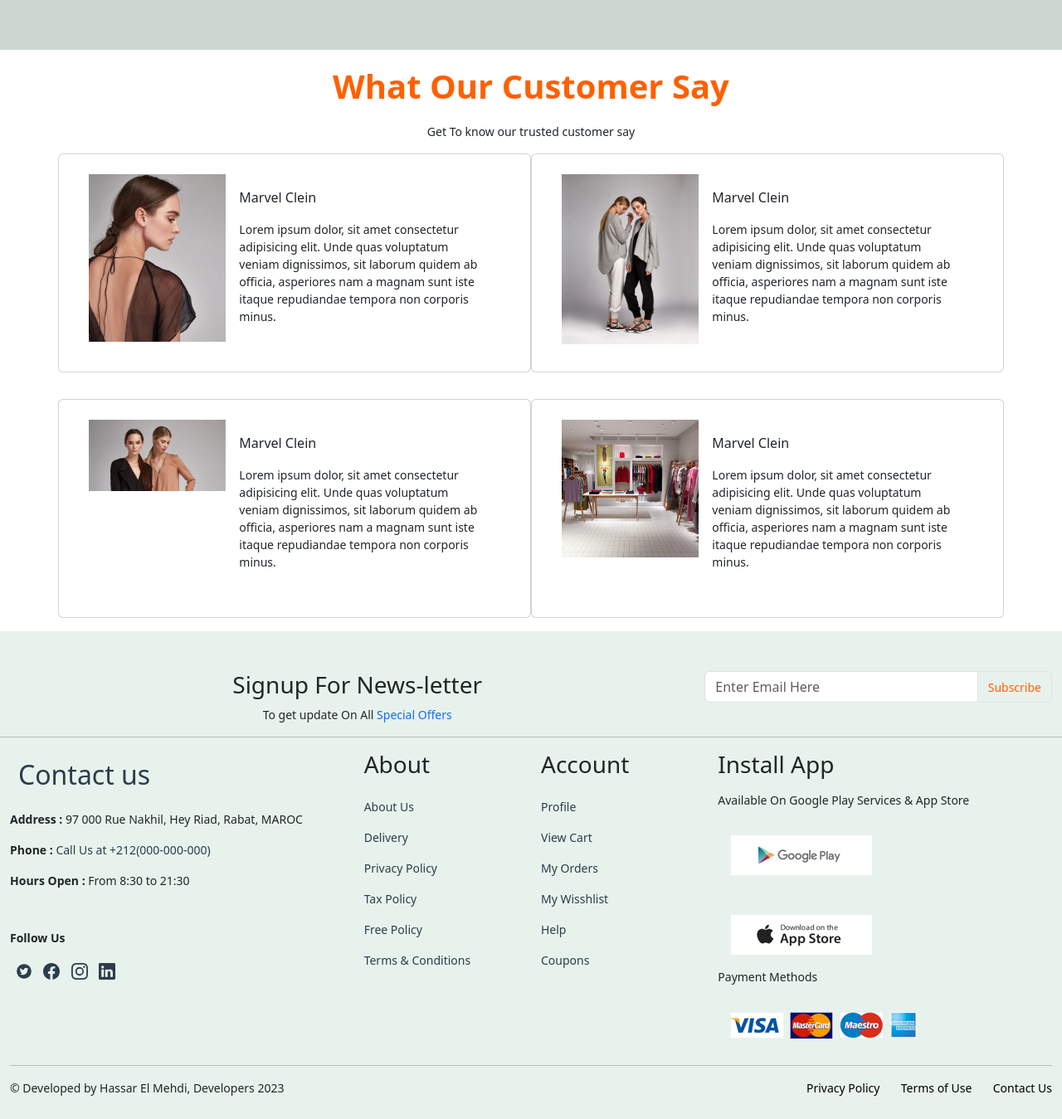
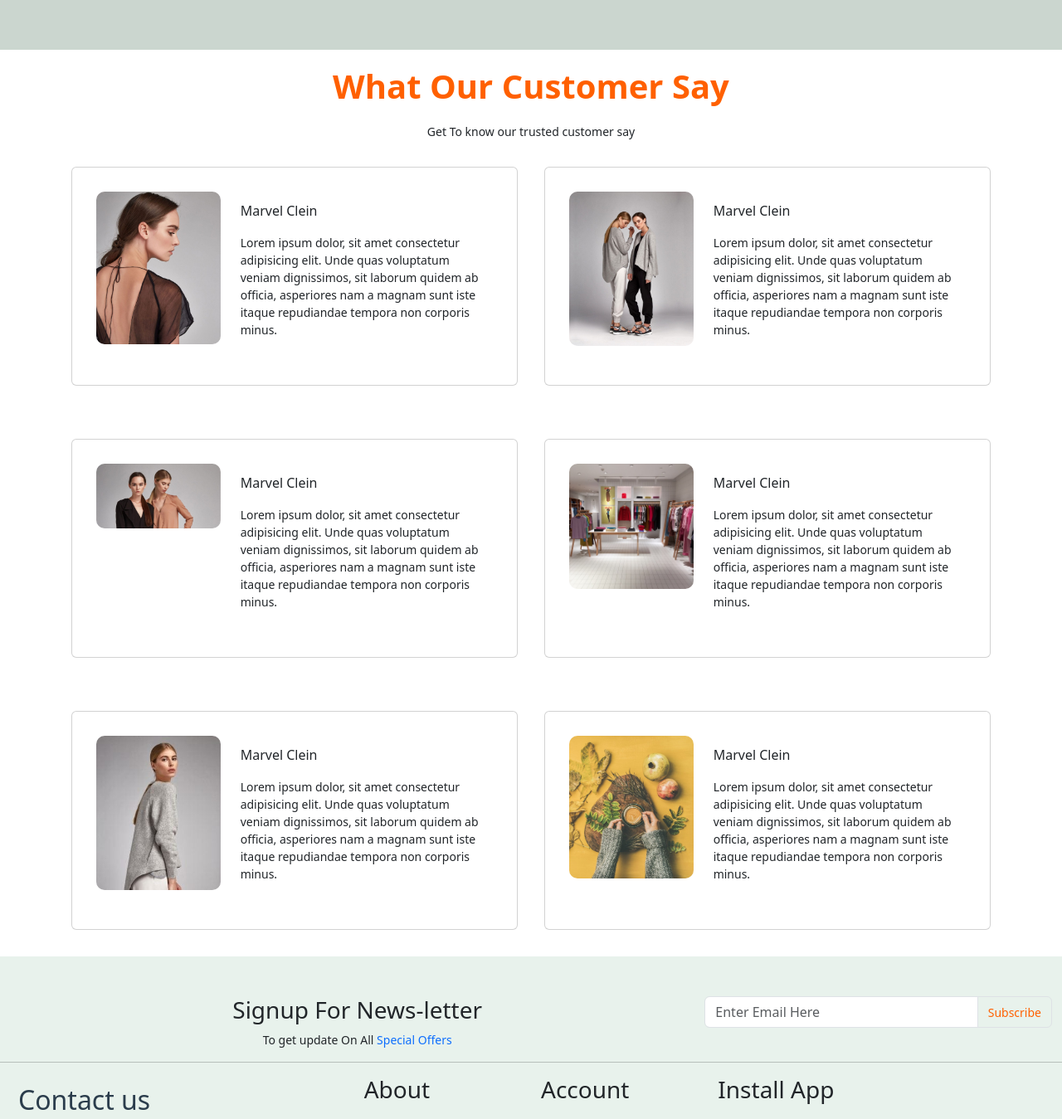
Before and after one commit to HassarEl/ClothesEcomReactjs, a React (Vite) app: page /about in a window 1280 px wide. Shown: the part 1271-2620 px from the top of the page at 83% size. Built offline with nearby package versions, Linux system fonts and the light colour scheme; grey boxes are pictures that could not be loaded.

Commit message:
create card about

```diff
--- a/src/App.css
+++ b/src/App.css
@@ -399,4 +399,9 @@ tbody .input-group button{
   max-height: 100vh;
   border-radius: 30px;
  }
+ .blogs img{
+  width: 10rem;
+  padding: 5px;
+  border-radius: 15px;
+}
 /* About Ends */
--- a/src/pages/about.jsx
+++ b/src/pages/about.jsx
@@ -84,10 +84,12 @@ const about = () => {
             <h1>What Our Customer Say</h1>
             <p>Get To know our trusted customer say</p>
           </div>
-          <div className="card col-6 blog-details-page my-3">
+
+          <div className="col-6 p-3">
+            <div className="card blog-details-page my-3">
             <div className="p-4 d-flex">
               <div className="col-4">
-                <img src={img1} alt="" className='img-fluid'/>
+                <img src={img1} alt="" className='img-fluid card-img-top'/>
               </div>
               <div className="card-body col-8">
                   <span>Marvel Clein</span>
@@ -102,11 +104,13 @@ const about = () => {
               </div>
             </div>
           </div>
+          </div>
 
-          <div className="card col-6 blog-details-page my-3">
+          <div className="col-6 p-3">
+            <div className="card blog-details-page my-3">
             <div className="p-4 d-flex">
               <div className="col-4">
-                <img src={img4} alt="" className='img-fluid'/>
+                <img src={img4} alt="" className='img-fluid card-img-top'/>
               </div>
               <div className="card-body col-8">
                   <span>Marvel Clein</span>
@@ -121,11 +125,13 @@ const about = () => {
               </div>
             </div>
           </div>
+          </div>
 
-          <div className="card col-6 blog-details-page my-3">
+          <div className="col-6 p-3">
+            <div className="card blog-details-page my-3">
             <div className="p-4 d-flex">
               <div className="col-4">
-                <img src={img2} alt="" className='img-fluid'/>
+                <img src={img2} alt="" className='img-fluid card-img-top'/>
               </div>
               <div className="card-body col-8">
                   <span>Marvel Clein</span>
@@ -140,11 +146,13 @@ const about = () => {
               </div>
             </div>
           </div>
+          </div>
 
-          <div className="card col-6 blog-details-page my-3">
+          <div className="col-6 p-3">
+            <div className="card blog-details-page my-3">
             <div className="p-4 d-flex">
               <div className="col-4">
-                <img src={img3} alt="" className='img-fluid'/>
+                <img src={img3} alt="" className='img-fluid card-img-top'/>
               </div>
               <div className="card-body col-8">
                   <span>Marvel Clein</span>
@@ -159,6 +167,50 @@ const about = () => {
               </div>
             </div>
           </div>
+          </div>
+
+          <div className="col-6 p-3">
+            <div className="card blog-details-page my-3">
+            <div className="p-4 d-flex">
+              <div className="col-4">
+                <img src={img5} alt="" className='img-fluid card-img-top'/>
+              </div>
+              <div className="card-body col-8">
+                  <span>Marvel Clein</span>
+                  <p className='my-3'>
+                    Lorem ipsum dolor,
+                    sit amet consectetur adipisicing elit.
+                    Unde quas voluptatum veniam dignissimos,
+                    sit laborum quidem ab officia,
+                    asperiores nam a magnam sunt iste itaque repudiandae
+                    tempora non corporis minus.
+                  </p>
+              </div>
+            </div>
+          </div>
+          </div>
+
+          <div className="col-6 p-3">
+            <div className="card blog-details-page my-3">
+            <div className="p-4 d-flex">
+              <div className="col-4">
+                <img src={img6} alt="" className='img-fluid card-img-top'/>
+              </div>
+              <div className="card-body col-8">
+                  <span>Marvel Clein</span>
+                  <p className='my-3'>
+                    Lorem ipsum dolor,
+                    sit amet consectetur adipisicing elit.
+                    Unde quas voluptatum veniam dignissimos,
+                    sit laborum quidem ab officia,
+                    asperiores nam a magnam sunt iste itaque repudiandae
+                    tempora non corporis minus.
+                  </p>
+              </div>
+            </div>
+          </div>
+          </div>
+
         </div>
       </div>
     </section>
```
